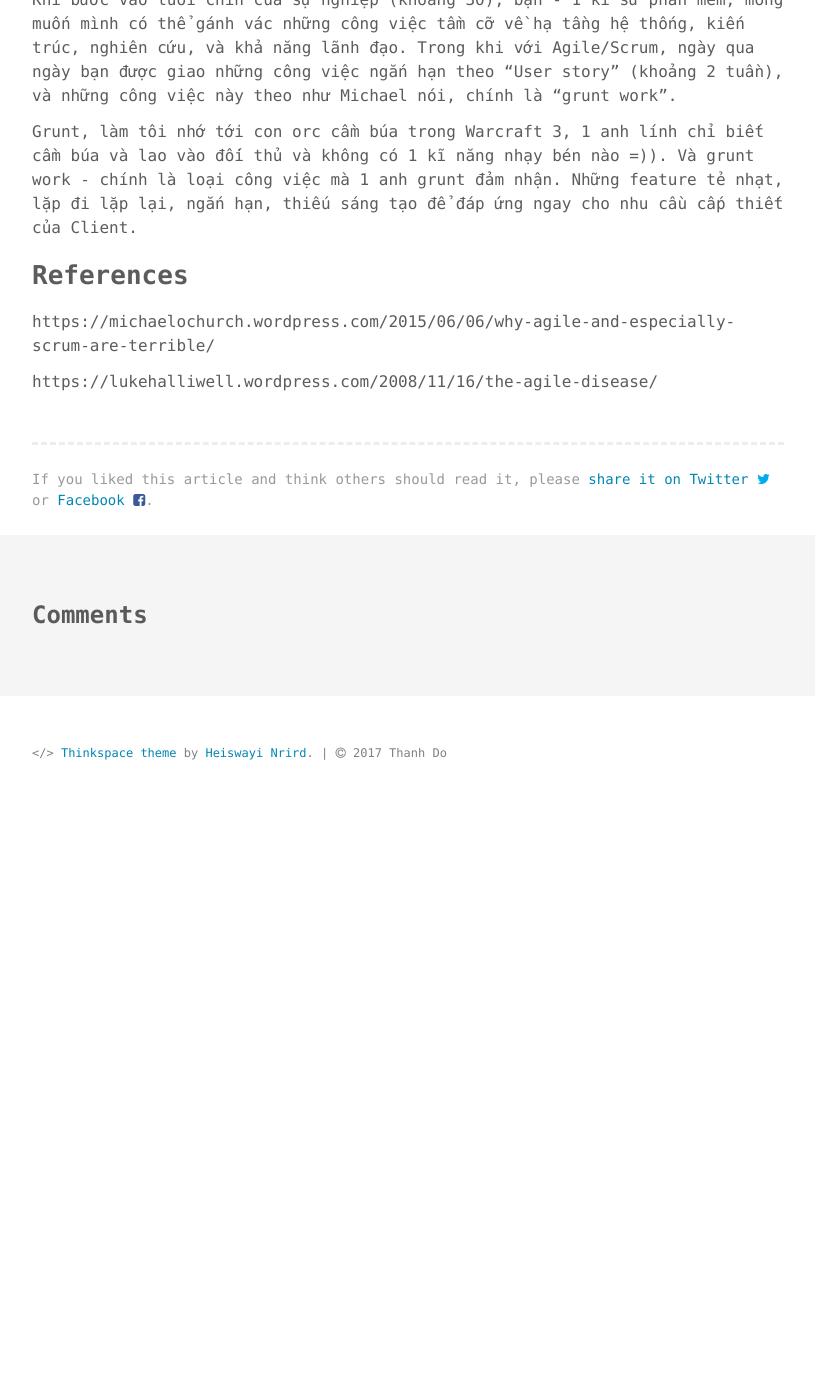
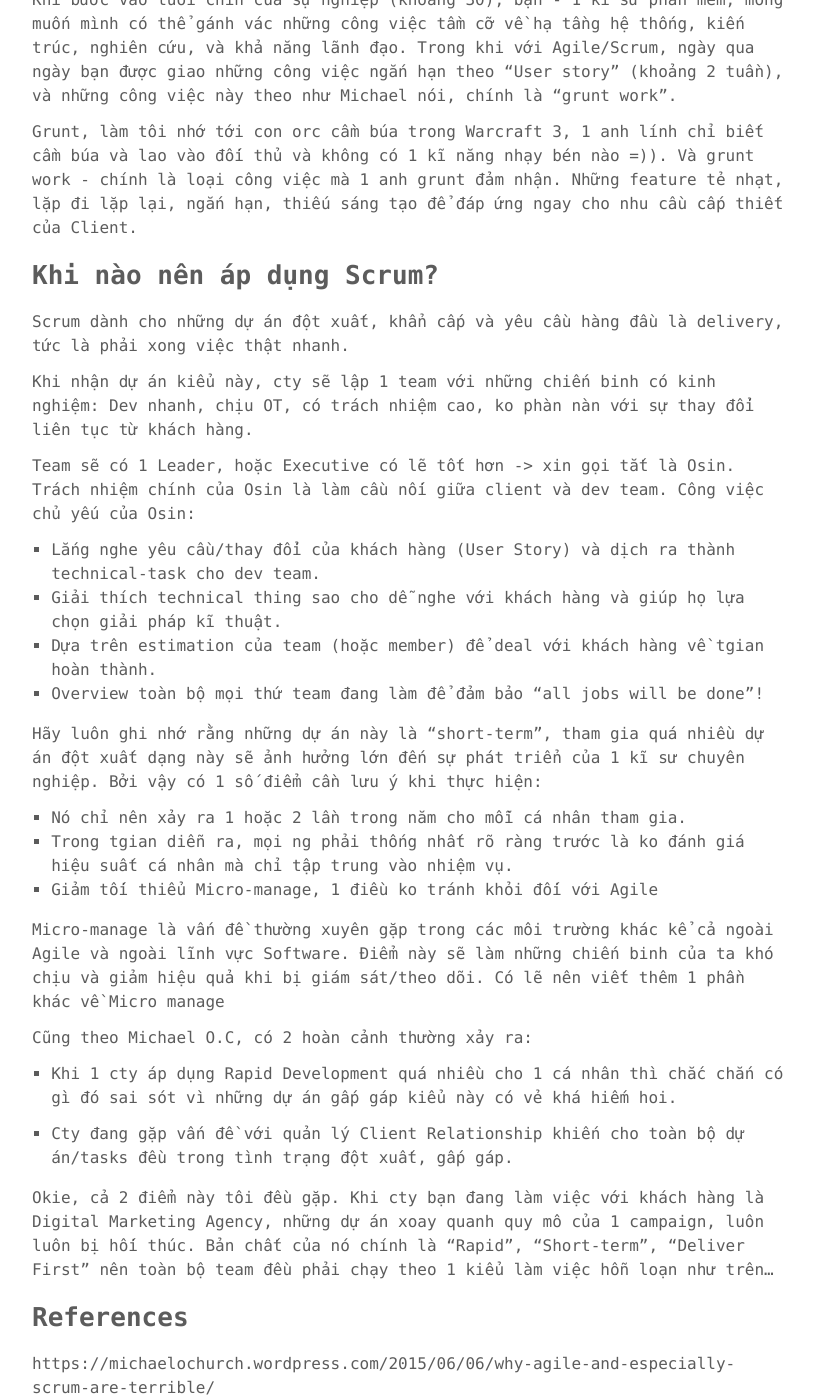
Before and after one commit to phuoc-thanh/phuoc-thanh.github.io, a Jekyll site: the page built from _posts/2017-04-17-agile-a-risky-adventure.md, in a window 1280 px wide and 1400 px high, scrolled down 3410 px. Shown: the whole window, without its empty margins (232-1047 px from the left). Built offline with Jekyll 4.4.1, drawn with Linux system fonts in a browser that asks for light colours; comment, search, counter and statistics services are not loaded; before the commit the page ends 4220 px from its top, so only the background shows below that; some of the changed text lies outside the part shown.

Commit message:
"Add the scenario for using Scrum"

```diff
--- a/_posts/2017-04-17-agile-a-risky-adventure.md
+++ b/_posts/2017-04-17-agile-a-risky-adventure.md
@@ -75,6 +75,33 @@ Khi bước vào tuổi chín của sự nghiệp (khoảng 30), bạn - 1 kĩ s
 
 Grunt, làm tôi nhớ tới con orc cầm búa trong Warcraft 3, 1 anh lính chỉ biết cầm búa và lao vào đối thủ và không có 1 kĩ năng nhạy bén nào =)). Và grunt work - chính là loại công việc mà 1 anh grunt đảm nhận. Những feature tẻ nhạt, lặp đi lặp lại, ngắn hạn, thiếu sáng tạo để đáp ứng ngay cho nhu cầu cấp thiết của Client.
 
+## Khi nào nên áp dụng Scrum?
+
+Scrum dành cho những dự án đột xuất, khẩn cấp và yêu cầu hàng đầu là delivery, tức là phải xong việc thật nhanh.
+
+Khi nhận dự án kiểu này, cty sẽ lập 1 team với những chiến binh có kinh nghiệm: Dev nhanh, chịu OT, có trách nhiệm cao, ko phàn nàn với sự thay đổi liên tục từ khách hàng.
+
+Team sẽ có 1 Leader, hoặc Executive có lẽ tốt hơn -> xin gọi tắt là Osin. Trách nhiệm chính của Osin là làm cầu nối giữa client và dev team. Công việc chủ yếu của Osin:
+
+1. Lắng nghe yêu cầu/thay đổi của khách hàng (User Story) và dịch ra thành technical-task cho dev team.
+2. Giải thích technical thing sao cho dễ nghe với khách hàng và giúp họ lựa chọn giải pháp kĩ thuật.
+3. Dựa trên estimation của team (hoặc member) để deal với khách hàng về tgian hoàn thành.
+4. Overview toàn bộ mọi thứ team đang làm để đảm bảo "all jobs will be done"!
+
+Hãy luôn ghi nhớ rằng những dự án này là "short-term", tham gia quá nhiều dự án đột xuất dạng này sẽ ảnh hưởng lớn đến sự phát triển của 1 kĩ sư chuyên nghiệp. Bởi vậy có 1 số điểm cần lưu ý khi thực hiện:
+
+1. Nó chỉ nên xảy ra 1 hoặc 2 lần trong năm cho mỗi cá nhân tham gia.
+2. Trong tgian diễn ra, mọi ng phải thống nhất rõ ràng trước là ko đánh giá hiệu suất cá nhân mà chỉ tập trung vào nhiệm vụ.
+3. Giảm tối thiểu Micro-manage, 1 điều ko tránh khỏi đối với Agile
+
+Micro-manage là vấn đề thường xuyên gặp trong các môi trường khác kể cả ngoài Agile và ngoài lĩnh vực Software. Điểm này sẽ làm những chiến binh của ta khó chịu và giảm hiệu quả khi bị giám sát/theo dõi. Có lẽ nên viết thêm 1 phần khác về Micro manage
+
+Cũng theo Michael O.C, có 2 hoàn cảnh thường xảy ra:
+* Khi 1 cty áp dụng Rapid Development quá nhiều cho 1 cá nhân thì chắc chắn có gì đó sai sót vì những dự án gấp gáp kiểu này có vẻ khá hiếm hoi.
+
+* Cty đang gặp vấn đề với quản lý Client Relationship khiến cho toàn bộ dự án/tasks đều trong tình trạng đột xuất, gấp gáp.
+
+Okie, cả 2 điểm này tôi đều gặp. Khi cty bạn đang làm việc với khách hàng là Digital Marketing Agency, những dự án xoay quanh quy mô của 1 campaign, luôn luôn bị hối thúc. Bản chất của nó chính là "Rapid", "Short-term", "Deliver First" nên toàn bộ team đều phải chạy theo 1 kiểu làm việc hỗn loạn như trên...
 
 ## References
 https://michaelochurch.wordpress.com/2015/06/06/why-agile-and-especially-scrum-are-terrible/
```
Also changed, not shown: other parts of _posts/2017-04-17-agile-a-risky-adventure.md (+1 -1 lines).
